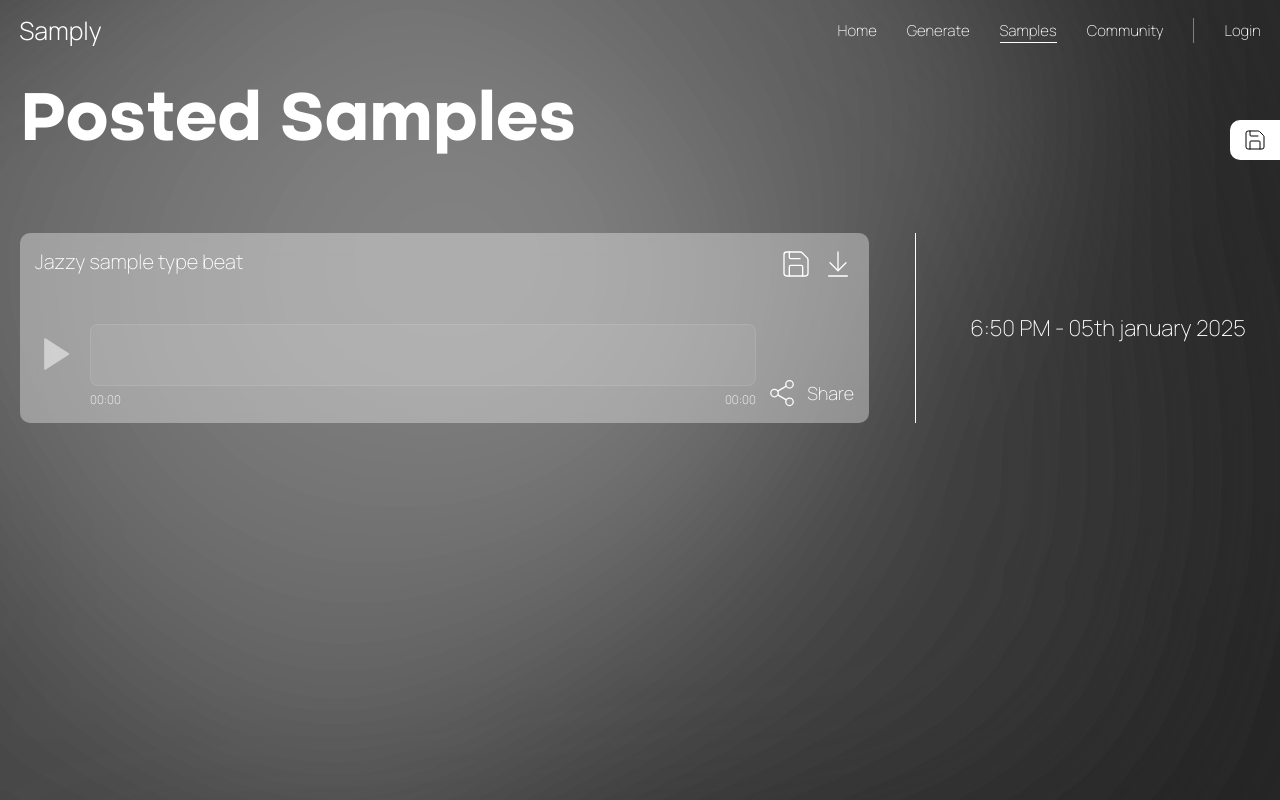
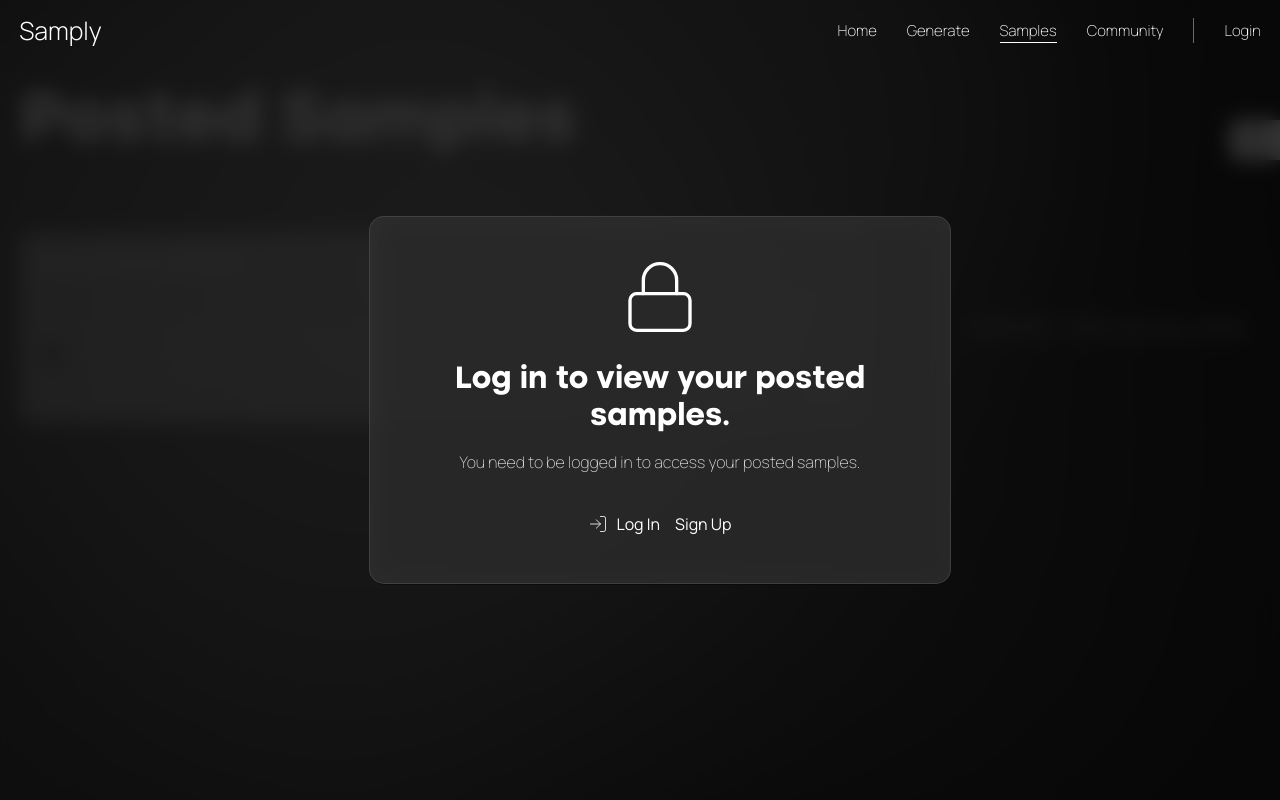
Before and after one commit to Glory-menga/Samply, a React (Vite) app in the folder Samply/: page /samples in a window 1280 px wide. Shown: the top 800 px of the page. Built offline with nearby package versions, Linux system fonts and the light colour scheme; no server answers.

Commit message:
auth check done for the posted samples page

```diff
--- a/Samply/src/index.css
+++ b/Samply/src/index.css
@@ -257,6 +257,7 @@ p{
   left: 0;
   right: 0;
   bottom: 0;
+  height: 100vh;
   background: rgba(0, 0, 0, 0.8);
   backdrop-filter: blur(10px);
   display: flex;
--- a/Samply/src/pages/Samples.jsx
+++ b/Samply/src/pages/Samples.jsx
@@ -1,13 +1,16 @@
 import React, { useEffect, useRef, useState } from 'react';
+import { useNavigate } from 'react-router-dom';
 import Peaks from 'peaks.js';
 import Nav from '../components/Nav';
 import SavedSamplesTab from '../components/tabs/SavedSamplesTab';
 import AnimatedBackground from '../components/background/AnimatedBackground';
-import { Save, ArrowDownToLine, Play, Pause, Share2} from 'lucide-react';
+import { Save, ArrowDownToLine, Play, Pause, Share2, Lock, LogIn } from 'lucide-react';
+import { supabase } from '../supabaseClient';
 import audioFile from '../assets/audio/Generate_Voice.mp3';
 import '../css/Samples.css';
 
 function Samples(){
+    const navigate = useNavigate();
     const audioRef = useRef(null);
     const waveformRef = useRef(null);
     const peaksInstance = useRef(null);
@@ -16,8 +19,34 @@ function Samples(){
     const [duration, setDuration] = useState('00:00');
     const [currentTime, setCurrentTime] = useState('00:00');
     const [isLoaded, setIsLoaded] = useState(false);
+    const [user, setUser] = useState(null);
+    const [loading, setLoading] = useState(true);
 
     useEffect(() => {
+        const checkAuth = async () => {
+            try {
+                const { data: { session } } = await supabase.auth.getSession();
+                setUser(session?.user || null);
+            } catch (error) {
+                console.error('Error checking auth:', error);
+                setUser(null);
+            } finally {
+                setLoading(false);
+            }
+        };
+
+        checkAuth();
+
+        const { data: { subscription } } = supabase.auth.onAuthStateChange((event, session) => {
+            setUser(session?.user || null);
+        });
+
+        return () => subscription.unsubscribe();
+    }, []);
+
+    useEffect(() => {
+        if (!user) return;
+
         const audio = audioRef.current;
 
         if (!audio || !waveformRef.current) return;
@@ -149,7 +178,7 @@ function Samples(){
                 peaksInstance.current = null;
             }
         };
-    }, []);
+    }, [user]);
 
     const formatTime = (seconds) => {
         if (isNaN(seconds)) return '00:00';
@@ -159,7 +188,7 @@ function Samples(){
     };
 
     const togglePlayPause = () => {
-        if (!peaksInstance.current || !isLoaded) return;
+        if (!user || !peaksInstance.current || !isLoaded) return;
 
         const player = peaksInstance.current.player;
         const audioElement = audioRef.current;
@@ -180,7 +209,7 @@ function Samples(){
     };
 
     const handleWaveformClick = (event) => {
-        if (!peaksInstance.current || !isLoaded) return;
+        if (!user || !peaksInstance.current || !isLoaded) return;
 
         const waveformContainer = waveformRef.current;
         const rect = waveformContainer.getBoundingClientRect();
@@ -208,7 +237,7 @@ function Samples(){
     };
 
     const handleTimestampClick = () => {
-        if (!peaksInstance.current || !isLoaded) return;
+        if (!user || !peaksInstance.current || !isLoaded) return;
 
         const timeInput = prompt("Enter time to seek to (format: mm:ss or seconds):");
         if (!timeInput) return;
@@ -248,7 +277,7 @@ function Samples(){
     };
 
     const pauseAudio = () => {
-        if (!peaksInstance.current || !isLoaded) return;
+        if (!user || !peaksInstance.current || !isLoaded) return;
 
         const player = peaksInstance.current.player;
         const audioElement = audioRef.current;
@@ -263,7 +292,7 @@ function Samples(){
     };
 
     const playAudio = () => {
-        if (!peaksInstance.current || !isLoaded) return;
+        if (!user || !peaksInstance.current || !isLoaded) return;
 
         const player = peaksInstance.current.player;
         const audioElement = audioRef.current;
@@ -276,6 +305,128 @@ function Samples(){
             }
         }
     };
+
+    const handleLogin = () => {
+        navigate('/login');
+    };
+
+    const handleSignup = () => {
+        navigate('/signup');
+    };
+
+    if (loading) {
+        return (
+            <>
+                <Nav />
+                <AnimatedBackground/>
+                <div className='sample-container'>
+                    <SavedSamplesTab/>
+                    <h1>Loading...</h1>
+                </div>
+            </>
+        );
+    }
+
+    if (!user) {
+        return (
+            <>
+                <Nav />
+                <AnimatedBackground/>
+                <div className='sample-container'>
+                    <div className='auth-required-overlay'>
+                        <div className='auth-required-content'>
+                            <Lock size={80} strokeWidth={1} color='#fff' />
+                            <h1>Log in to view your posted samples.</h1>
+                            <p>You need to be logged in to access your posted samples.</p>
+                            <div className='auth-buttons'>
+                                <button className='btn-login' onClick={handleLogin}>
+                                    <LogIn size={20} strokeWidth={1} />
+                                    <span>Log In</span>
+                                </button>
+                                <button className='btn-signup' onClick={handleSignup}>
+                                    <span>Sign Up</span>
+                                </button>
+                            </div>
+                        </div>
+                    </div>
+                    <SavedSamplesTab/>
+                    <h1>Posted Samples</h1>
+                    <div className='samples'>
+                        <div className='sample'>
+                            <div className='sample-audio'>
+                                <div className='sample-intro'>
+                                    <div className='sample-txt'>
+                                        <p>Jazzy sample type beat</p>
+                                    </div>
+                                    <div className='sample-icons'>
+                                        <button disabled>
+                                            <Save size={32} strokeWidth={1} color='#666'/>
+                                        </button>
+                                        <button disabled>
+                                            <ArrowDownToLine size={32} strokeWidth={1} color='#666'/>
+                                        </button>
+                                    </div>
+                                </div>
+                                <div className='audio-wave'>
+                                    <div className='audio'>
+                                        <button
+                                            disabled
+                                            style={{
+                                                background: 'none',
+                                                border: 'none',
+                                                cursor: 'not-allowed',
+                                                padding: 0,
+                                                display: 'flex',
+                                                alignItems: 'center',
+                                                opacity: 0.5
+                                            }}
+                                            className='play-pause'
+                                        >
+                                            <Play size={40} strokeWidth={1} color='#666' fill='#666'/>
+                                        </button>
+                                        <div className='wave-time'>
+                                            <div
+                                                className='wave'
+                                                ref={waveformRef}
+                                                style={{ opacity: 0.5, cursor: 'not-allowed' }}
+                                            ></div>
+                                            <div
+                                                style={{
+                                                    cursor: 'not-allowed',
+                                                    userSelect: 'none',
+                                                    opacity: 0.5
+                                                }}
+                                                className='time'
+                                            >
+                                                <p>00:00</p>
+                                                <p> 00:00</p>
+                                            </div>
+                                        </div>
+                                    </div>
+                                    <div className='share'>
+                                        <button disabled>
+                                            <Share2 size={30} strokeWidth={1} color='#666'/>
+                                            <p>Share</p>
+                                        </button>
+                                    </div>
+                                </div>
+                            </div>
+                            <div className='sample-date'>
+                                <p>6:50 PM - 05th january 2025</p>
+                            </div>
+                        </div>
+                    </div>
+                </div>
+                {/* Audio element for Peaks.js */}
+                <audio
+                    ref={audioRef}
+                    src={audioFile}
+                    preload="metadata"
+                    style={{ display: 'none' }}
+                />
+            </>
+        );
+    }
 
     return(
         <>
```
